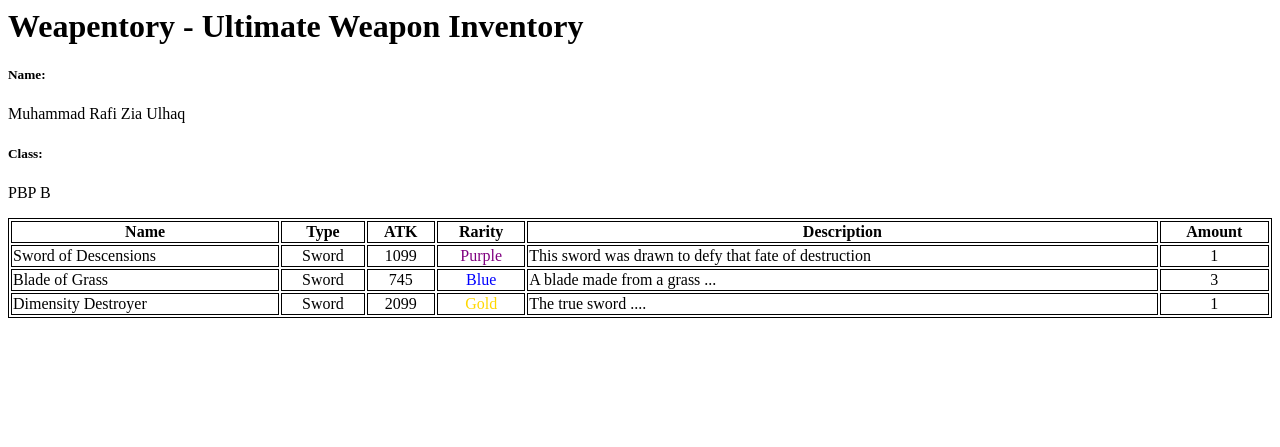
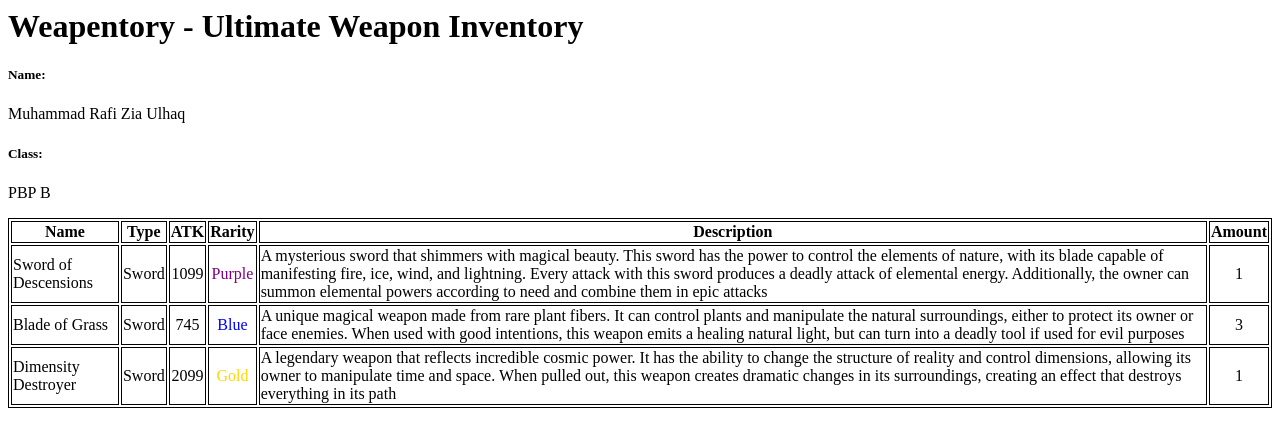
Before and after one commit to rafizia/weapon-inventory, a Django app: page /main/ in a window 1280 px wide. Shown: the top 447 px of the page. Run offline with Django 4.2, Linux system fonts and the light colour scheme.

Commit message:
mengganti deskripsi beberapa senjata

```diff
--- a/main/templates/main.html
+++ b/main/templates/main.html
@@ -25,7 +25,11 @@
         <td style="text-align: center;">Sword</td>
         <td style="text-align: center;">1099</td>
         <td style="color:purple; text-align: center;">Purple</td>
-        <td>This sword was drawn to defy that fate of destruction</td>
+        <td>A mysterious sword that shimmers with magical beauty.
+            This sword has the power to control the elements of nature,
+            with its blade capable of manifesting fire, ice, wind, and lightning.
+            Every attack with this sword produces a deadly attack of elemental energy.
+            Additionally, the owner can summon elemental powers according to need and combine them in epic attacks</td>
         <td style="text-align: center;">1</td>
     </tr>
     <tr>
@@ -33,7 +37,11 @@
         <td style="text-align: center;">Sword</td>
         <td style="text-align: center;">745</td>
         <td style="color:blue; text-align: center;">Blue</td>
-        <td>A blade made from a grass ...</td>
+        <td>A unique magical weapon made from rare plant fibers.
+            It can control plants and manipulate the natural surroundings,
+            either to protect its owner or face enemies. When used with good intentions,
+            this weapon emits a healing natural light,
+            but can turn into a deadly tool if used for evil purposes</td>
         <td style="text-align: center;">3</td>
     </tr>
     <tr>
@@ -41,7 +49,11 @@
         <td style="text-align: center;">Sword</td>
         <td style="text-align: center;">2099</td>
         <td style="color:gold; text-align: center;">Gold</td>
-        <td>The true sword ....</td>
+        <td>A legendary weapon that reflects incredible cosmic power.
+            It has the ability to change the structure of reality and control dimensions,
+            allowing its owner to manipulate time and space.
+            When pulled out, this weapon creates dramatic changes in its surroundings,
+            creating an effect that destroys everything in its path</td>
         <td style="text-align: center;">1</td>
     </tr>
 </table>
```
